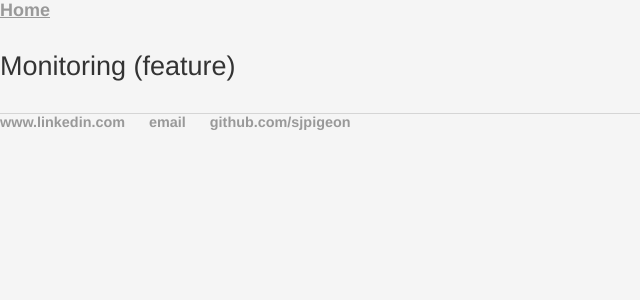
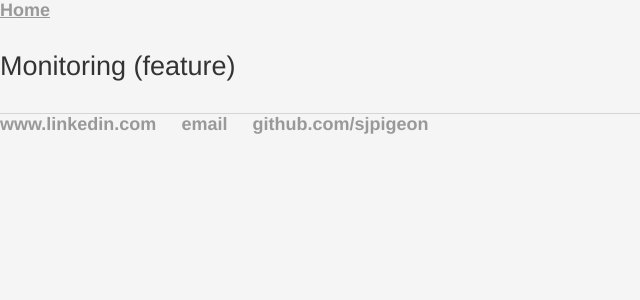
Before and after one commit to sjpigeon/Product-Management, a Jekyll site: the page built from Monitoring/README.md, in a window 1280 px wide. Shown: the top 300 px of the page, without its empty margins (0-640 px from the left). Built offline with Jekyll 4.4.1, drawn with Linux system fonts in a browser that asks for light colours; our own code applies the rules of GitHub Pages for plain Markdown files.

Commit message:
Revert "Update main.css"
This reverts commit 92efc3d2261fe0297165236cdb640c6d276f3bac.

```diff
--- a/css/main.css
+++ b/css/main.css
@@ -8,10 +8,13 @@ body {
     background-color: #f5f5f5;
 }
 nav ul, footer ul {
+    font: normal 18px "Avenir Next", Helvetica, Arial, sans-serif;
     margin: 0px;
     padding: 0px;
     list-style: none;
     font-weight: bold;
+    color: #4c4c4c;
+    background-color: #f5f5f5;
 }
 nav ul li, footer ul li {
     display: inline;
```
